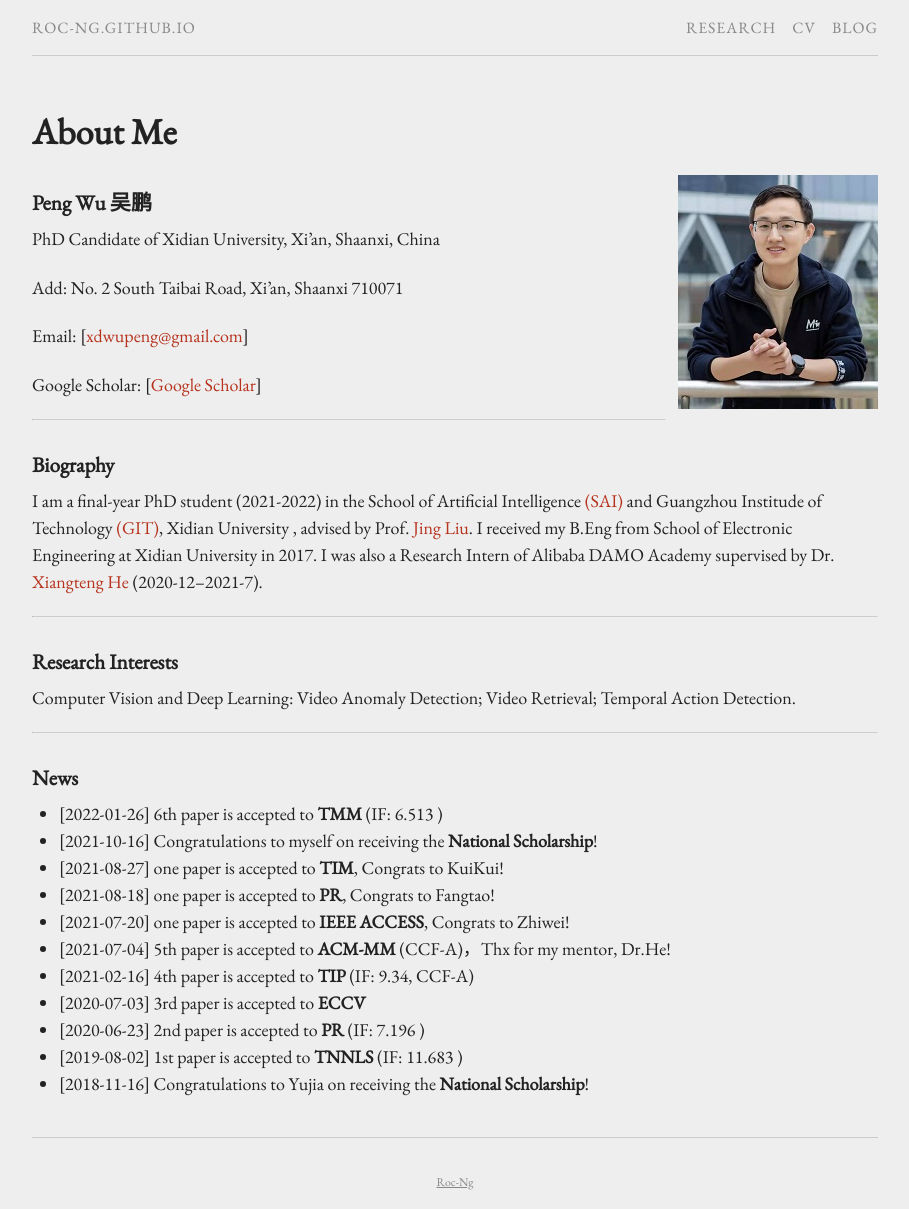
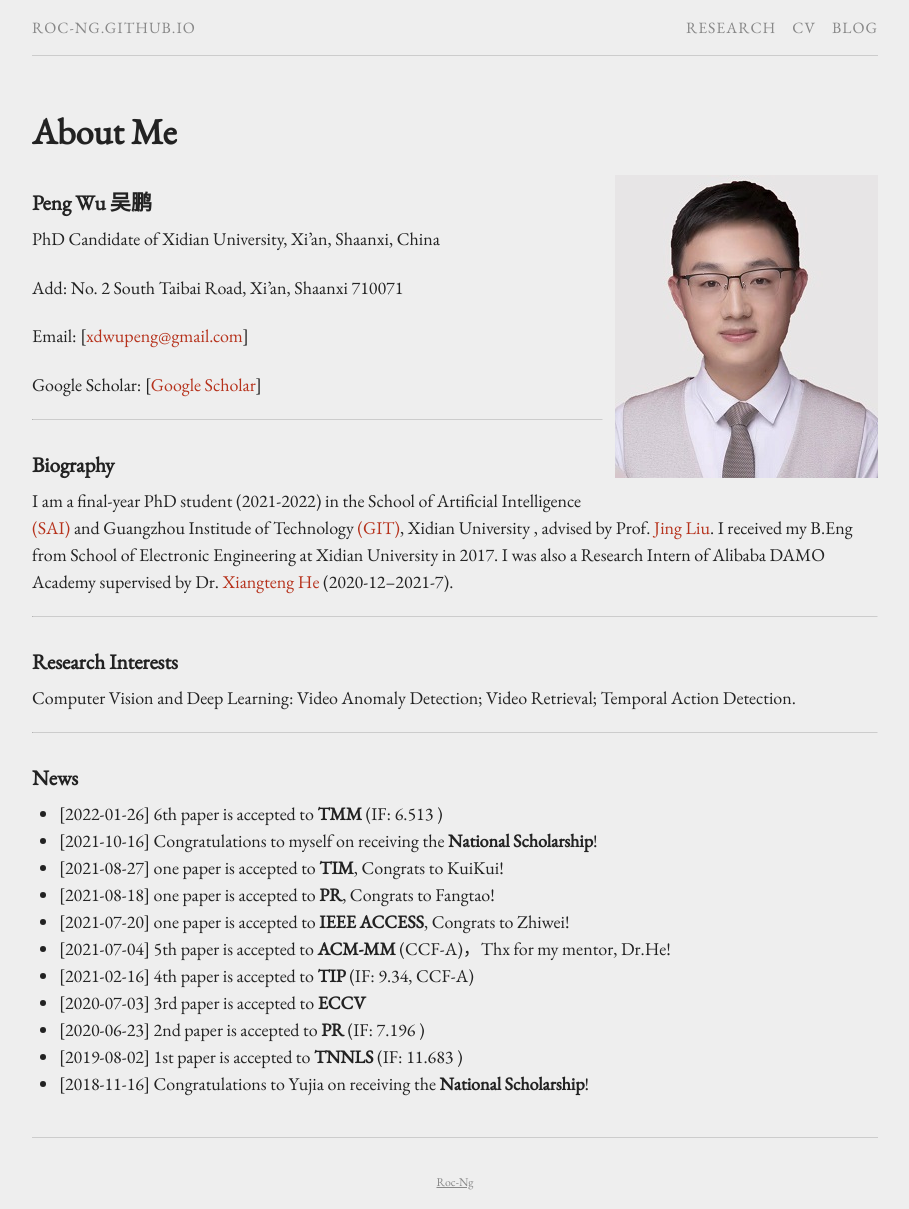
Before and after one commit to Roc-Ng/Roc-Ng.github.io, a Jekyll site: the page built from index.md, in a window 1280 px wide. Shown: the whole page, without its empty margins (185-1094 px from the left). Built offline with Jekyll 4.4.1, drawn with Linux system fonts in a browser that asks for light colours.

Commit message:
Update index.md

```diff
--- a/index.md
+++ b/index.md
@@ -4,7 +4,7 @@ title: About Me
 permalink: /
 ---
 
-{% include image.html url="images/damo1.jpg" caption="" max_width="10px" align="right" %}
+{% include image.html url="images/damo2.jpg" caption="" max_width="10px" align="right" %}
 
 ### Peng Wu 吴鹏
 
```
